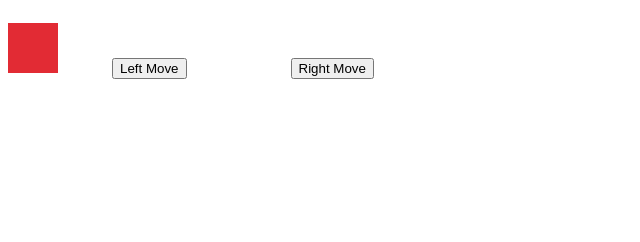
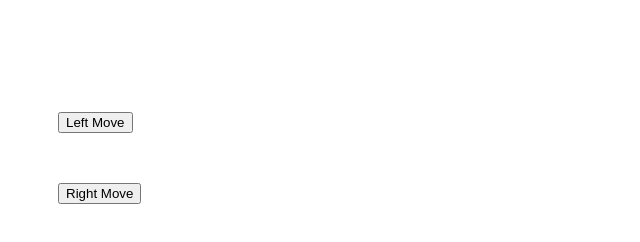
Before and after one commit to PakhiPatni/Quiz, a plain HTML site: page quest1.html in a window 1280 px wide. Both pictures are taken after a click on the button "Left Move". Shown: the whole page, without its empty margins (0-640 px from the left). Drawn offline with nearby package versions, Linux system fonts and the light colour scheme.

Commit message:
Add files via upload

```diff
--- a/quest1.html
+++ b/quest1.html
@@ -8,52 +8,60 @@
 
     </script>
     <style>
-        .a{
+        .box1{
             height: 50px;
             width: 50px;
-            background-color: rgb(226, 43, 52);
+            background-color: rgb(21, 189, 211);
             margin-left: 0px;
             display: inline-block;
         }
-        .b{
+        .box2{
             height: 100px;
             width: 100px;
-            background-color: rgb(211, 21, 21);
+            background-color: rgb(21, 189, 211);
             margin-left: 250px;
             display: inline-block;
 
             display: none;
         }
-        .right, .left{
+        .rm, .lm{
             margin: 50px;
-            display: inline-block;
+            display: block;
         }
     </style>
 </head>
 <body>
-    <div class="a">
+    <div class="box1">
 
     </div>
-    <div class="b">
+    <div class="box2">
 
     </div>
 
-    <button class="left" id="l">
+    <button class="lm" id="l">
         Left Move
     </button>
-    <button class="right" id="r">
+    <button class="rm" id="r">
         Right Move
     </button>
     <script>
-        $(".right").click(function(){
-            $(".a").hide();
-            $(".b").show();
-            alert("Right shift.");
+        $(".rm").click(function(){
+            $(".box1").animate({'margin-left' : "+=250px"},function(){alert("You clicked on the right move button."); });
+            $(".box1").css({"height":"100px","width":"100px" });
+            // $(".box").css( { "margin-left" : "250px"});
+
+            // $(".box1").hide();
+            // $(".box2").show();
+
         });
-        $(".left").click(function(){
-            $(".a").show();
-            $(".b").hide();
-            alert("Back to initial.");
+        $(".lm").click(function(){
+            // $(".box1").show();
+            // $(".box2").hide();
+            // $(".box2").css('visibility','hidden');
+            // $(".box1").css('visibility','visible');
+            $(".box1").animate({'margin-left' : "-=250px"},function(){alert("You clicked on the left move button.");});
+            $(".box1").css({"height":"50px","width":"50px" });
+
         });
 
     </script>
```
